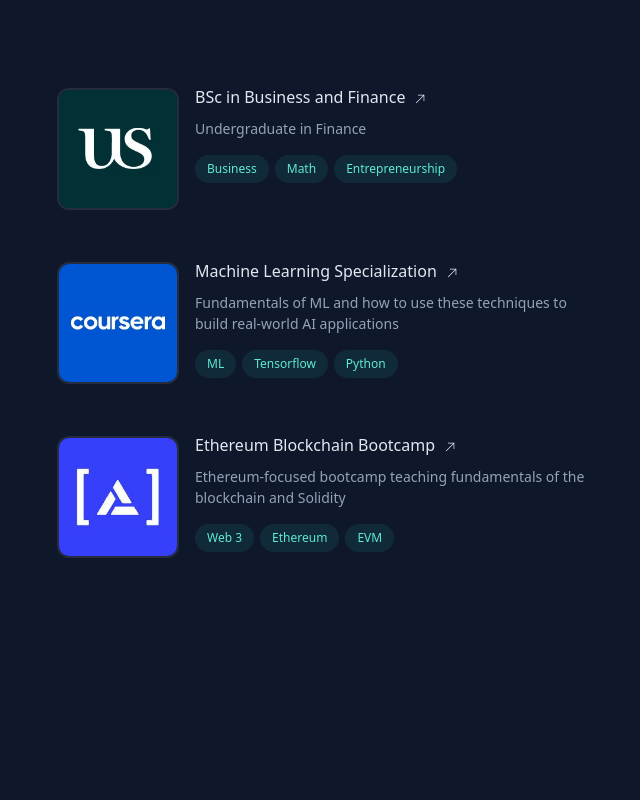
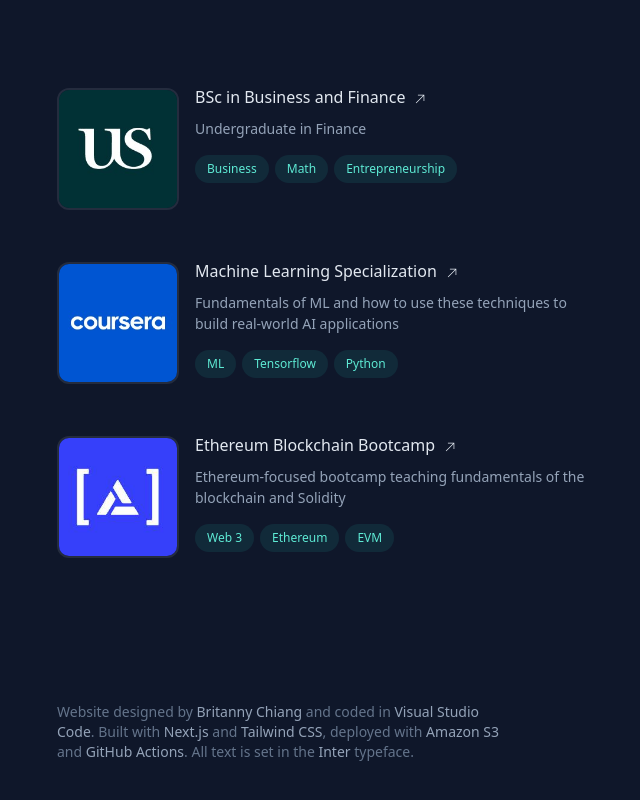
Before and after one commit to jaymgonzalez/my-site-v2, a Next.js app: page /my-site-v2/ in a window 1280 px wide. Shown: the part 2978-3778 px from the top of the page, without its empty margins (591-1231 px from the left). Built offline with nearby package versions, Linux system fonts and the light colour scheme.

Commit message:
add footer

```diff
--- a/src/app/components/footer.tsx
+++ b/src/app/components/footer.tsx
@@ -1,17 +1,17 @@
 const Footer = () => (
   <footer className="max-w-md pb-16 text-sm text-slate-500 sm:pb-0">
     <p>
-      Loosely designed in
+      Website designed by
       <a
-        href="https://www.figma.com/"
+        href="https://brittanychiang.com/"
         className="font-medium text-slate-400 hover:text-teal-300 focus-visible:text-teal-300"
         target="_blank"
         rel="noreferrer noopener"
-        aria-label="Figma (opens in a new tab)"
+        aria-label="Britanny Chiang(opens in a new tab)"
       >
         {' '}
-        Figma
-      </a>
+        Britanny Chiang
+      </a>{' '}
       and coded in
       <a
         href="https://code.visualstudio.com/"
@@ -23,7 +23,7 @@
         {' '}
         Visual Studio Code
       </a>
-      by yours truly. Built with
+      . Built with
       <a
         href="https://nextjs.org/"
         className="font-medium text-slate-400 hover:text-teal-300 focus-visible:text-teal-300"
@@ -33,7 +33,7 @@
       >
         {' '}
         Next.js
-      </a>
+      </a>{' '}
       and
       <a
         href="https://tailwindcss.com/"
@@ -47,14 +47,25 @@
       </a>
       , deployed with
       <a
-        href="https://vercel.com/"
+        href="https://aws.amazon.com/"
         className="font-medium text-slate-400 hover:text-teal-300 focus-visible:text-teal-300"
         target="_blank"
         rel="noreferrer noopener"
-        aria-label="Vercel (opens in a new tab)"
+        aria-label="AWS Amazon (opens in a new tab)"
       >
         {' '}
-        Vercel
+        Amazon S3{' '}
+      </a>
+      and
+      <a
+        href="https://docs.github.com/en/actions"
+        className="font-medium text-slate-400 hover:text-teal-300 focus-visible:text-teal-300"
+        target="_blank"
+        rel="noreferrer noopener"
+        aria-label="Github actions docs (opens in a new tab)"
+      >
+        {' '}
+        GitHub Actions
       </a>
       . All text is set in the
       <a
--- a/src/app/components/main.tsx
+++ b/src/app/components/main.tsx
@@ -1,6 +1,7 @@
 import About from './about'
 import Education from './education'
 import Experience from './experience'
+import Footer from './footer'
 import Projects from './projects'
 
 const Main = () => {
@@ -10,6 +11,7 @@
       <Experience />
       <Projects />
       <Education />
+      <Footer />
     </main>
   )
 }
```
